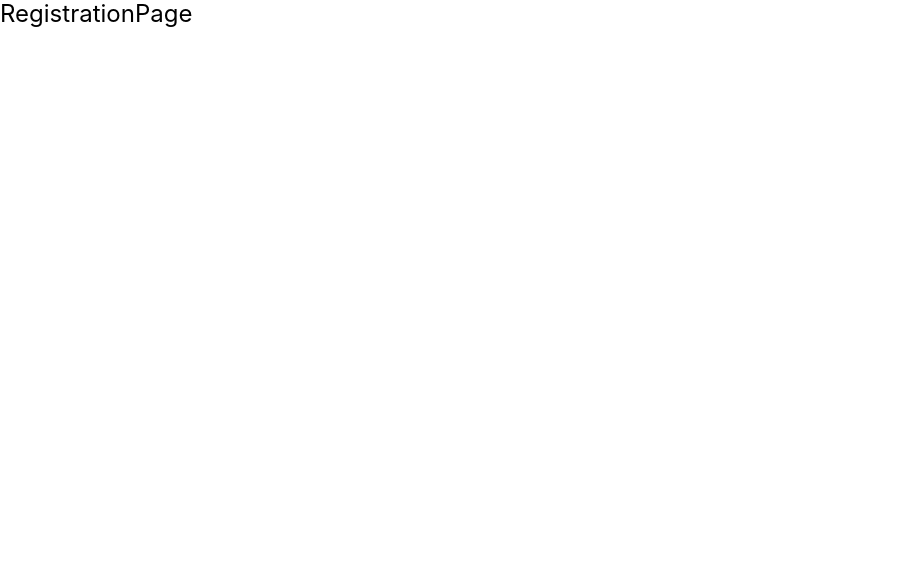
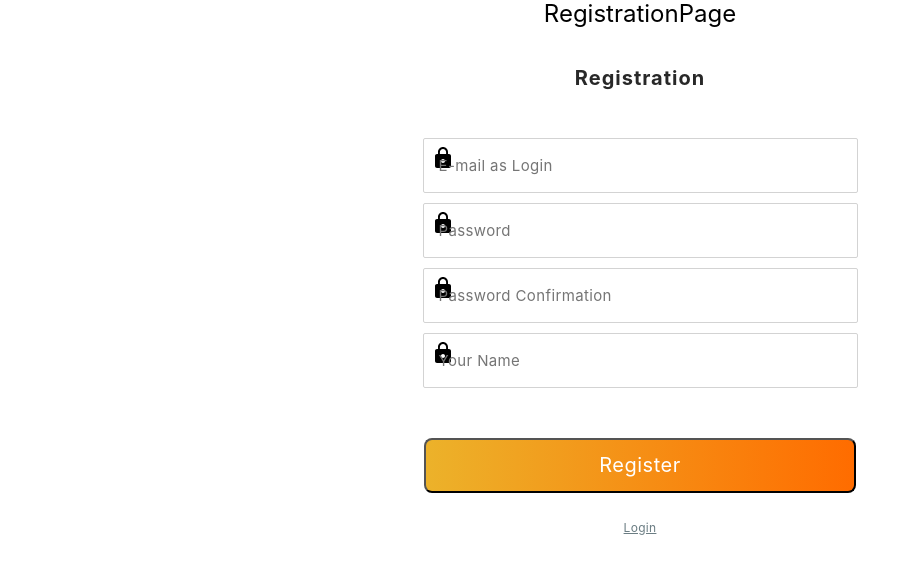
Before and after one commit to VitaliiKalinbet/raschitalochka_frontend, a React app: page /registration in a window 1280 px wide. Shown: the top 574 px of the page, without its empty margins (0-919 px from the left). Built offline with nearby package versions, Linux system fonts and the light colour scheme.

Commit message:
start registration component, make styles and make Button component

```diff
--- a/package.json
+++ b/package.json
@@ -11,7 +11,7 @@
     "start": "node scripts/start.js",
     "build": "node scripts/build.js",
     "test": "node scripts/test.js",
-    "lint": "eslint src -c .eslintrc.json --ext js,jsx",
+    "lint": "eslint src -c .eslintrc.json --ext js,jsx --fix",
     "check-staged": "lint-staged"
   },
   "dependencies": {
--- a/src/components/Button/Button.jsx
+++ b/src/components/Button/Button.jsx
@@ -0,0 +1,23 @@
+import React from 'react';
+import PropTypes from 'prop-types';
+/* eslint-disable react/button-has-type */
+const Button = ({ type, style, value, onClick }) => (
+  <button className={style} type={type} onClick={onClick}>
+    {value}
+  </button>
+);
+
+Button.defaultProps = {
+  type: 'button',
+  onClick: () => null,
+  style: ''
+};
+
+Button.propTypes = {
+  type: PropTypes.string,
+  value: PropTypes.string.isRequired,
+  onClick: PropTypes.func,
+  style: PropTypes.string
+};
+
+export default Button;
--- a/src/components/Registration/Registration.jsx
+++ b/src/components/Registration/Registration.jsx
@@ -0,0 +1,71 @@
+import React, { Component } from 'react';
+import { Link } from 'react-router-dom';
+import Button from '../Button/Button';
+import styles from './Registration.module.css';
+
+const INITIAL_STATE = {
+  login: '',
+  password: '',
+  reEnterPassword: '',
+  name: ''
+};
+
+class Registration extends Component {
+  state = { ...INITIAL_STATE };
+
+  handleChange = ({ target: { name, value } }) => {
+    this.setState({
+      [name]: value
+    });
+  };
+
+  handleSubmit = () => null;
+
+  render() {
+    const { login, password, reEnterPassword, name } = this.state;
+
+    return (
+      <form className={styles.main} onSubmit={this.handleSubmit}>
+        <div className={styles.title}>Registration</div>
+        <input
+          className={styles.input}
+          type="text"
+          name="login"
+          value={login}
+          onChange={this.handleChange}
+          placeholder="E-mail as Login"
+        />
+        <input
+          className={styles.input}
+          type="password"
+          name="password"
+          value={password}
+          onChange={this.handleChange}
+          placeholder="Password"
+        />
+        <input
+          className={styles.input}
+          type="password"
+          name="reEnterPassword"
+          value={reEnterPassword}
+          onChange={this.handleChange}
+          placeholder="Password Confirmation"
+        />
+        <input
+          className={styles.input}
+          type="text"
+          name="name"
+          value={name}
+          onChange={this.handleChange}
+          placeholder="Your Name"
+        />
+        <Button style={styles.submitButton} type="button" value="Register" />
+        <Link className={styles.link} to="/login">
+          Login
+        </Link>
+      </form>
+    );
+  }
+}
+
+export default Registration;
--- a/src/components/Registration/Registration.module.css
+++ b/src/components/Registration/Registration.module.css
@@ -0,0 +1,59 @@
+.main{
+    display: flex;
+    flex-direction: column;
+    justify-content: flex-start;
+    align-items: center;
+    background-color: ffffff;
+    width: 550px;
+    height: 540px;
+    border-radius: 2px;
+}
+
+.title{
+    font-weight: bold;
+    margin: 35px;
+    font-size: 20px;
+    line-height: 30px;
+    color: #282828;
+    letter-spacing: 0.05em;
+}
+
+.input{
+    width: 435px;
+    height: 55px;
+    padding: 0px 15px;
+    color: #b9c9d4;
+    margin-top: 10px;
+    font-size: 15px;
+    line-height: 30px;
+    letter-spacing: 0.025em;
+    background-color: #f9fbfb;
+    border: 1px solid lightgrey;
+    border-radius: 2px;
+    background: url(/public/baseline-lock-24px.svg) no-repeat 7px 7px;
+}
+
+.input:focus {
+    outline: none;
+}
+
+.link{
+    font-size: 12px;
+    letter-spacing: 0.025em;
+    line-height: 30px;
+    margin-top: 20px;
+    color: #6b7d83;
+}
+
+.submitButton{
+    margin-top: 50px;
+    text-align: center;
+    width: 432px;
+    height: 55px;
+    color: #ffffff;
+    background: linear-gradient(to right, #ecb22a, #ff6c00);
+    font-size: 20px;
+    line-height: 30px;
+    letter-spacing: 0.025em;
+    border-radius: 8px;
+}
--- a/src/pages/RegistrationPage/RegistrationPage.jsx
+++ b/src/pages/RegistrationPage/RegistrationPage.jsx
@@ -1,12 +1,15 @@
 import React, { Component } from 'react';
+import Registration from '../../components/Registration/Registration';
+import styles from './RegistrationPage.module.css';
 
 class RegistrationPage extends Component {
   state = {};
 
   render() {
     return (
-      <div>
+      <div className={styles.main}>
         <h2>RegistrationPage</h2>
+        <Registration />
       </div>
     );
   }
--- a/src/pages/RegistrationPage/RegistrationPage.module.css
+++ b/src/pages/RegistrationPage/RegistrationPage.module.css
@@ -0,0 +1,6 @@
+.main{
+    display: flex;
+    flex-direction: column;
+    justify-content: center;
+    align-items: center;
+}
```
Also changed, not shown: public/baseline-lock-24px.svg (added).
